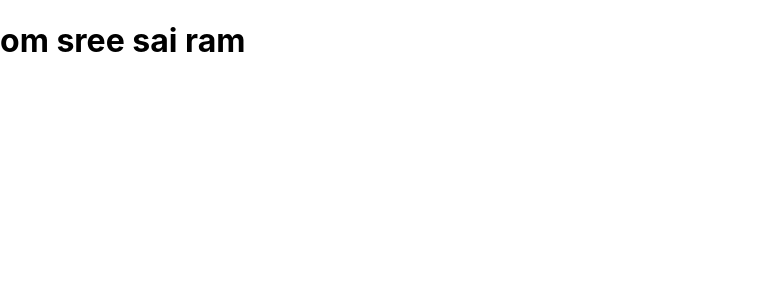
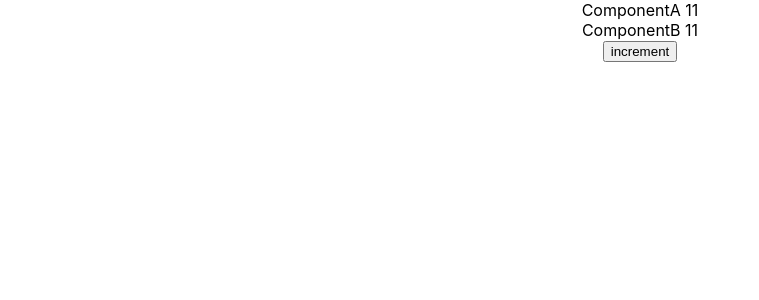
Before and after one commit to srinu1544/sai_react, a React (Create React App) app: page / in a window 1280 px wide. Shown: the top 300 px of the page, without its empty margins (0-759 px from the left). Built offline with nearby package versions, Linux system fonts and the light colour scheme.

Commit message:
contextApiexample

```diff
--- a/src/App.js
+++ b/src/App.js
@@ -1,12 +1,14 @@
-import logo from './logo.svg';
-import './App.css';
+import React from 'react'
+import ContextApiExample from './components/contextApiExample/ContextApiExample'
 
 function App() {
   return (
-    <div >
-    <h1>om sree sai ram</h1>
+    <div>
+      <center>
+      <ContextApiExample></ContextApiExample>
+      </center>
     </div>
-  );
+  )
 }
 
-export default App;
+export default App
--- /dev/null
+++ b/src/components/contextApiExample/ComponentA.jsx
@@ -0,0 +1,13 @@
+import React from 'react'
+import { useContext } from 'react'
+import {store} from './ContextApiExample'
+
+function ComponentA() {
+
+    const [data,setData] = useContext(store)
+  return (
+    <div>ComponentA {data}</div>
+  )
+}
+
+export default ComponentA
--- /dev/null
+++ b/src/components/contextApiExample/ComponentB.jsx
@@ -0,0 +1,14 @@
+import React from 'react'
+import { useContext } from 'react'
+import {store} from './ContextApiExample'
+
+
+
+function ComponentB() {
+    const [data,setData] = useContext(store)
+  return (
+    <div>ComponentB {data}</div>
+  )
+}
+
+export default ComponentB
--- /dev/null
+++ b/src/components/contextApiExample/ContextApiExample.jsx
@@ -0,0 +1,26 @@
+
+import React,{createContext,useState} from 'react';
+import ComponentA from './ComponentA';
+import ComponentB from './ComponentB';
+
+
+export const store = createContext();
+
+
+
+function ContextApiExample() {
+  const [data,setData] = useState(11);
+return (
+    <div >
+      <store.Provider value={[data,setData]}>
+    <center>
+       <ComponentA> </ComponentA>
+       <ComponentB></ComponentB>
+       <button onClick={() => setData(data+1)}>increment</button>
+    </center>
+    </store.Provider>
+    </div>
+  );
+}
+
+export default ContextApiExample;
--- a/src/components/useRefExample.jsx
+++ b/src/components/useRefExample.jsx
@@ -9,7 +9,7 @@ const submitHandler = e => {
   console.log(data.current.value);
 }
 
-useEffect(()=>{
+useEffect(()=> {
   data.current.focus()
 },[])
 
```
